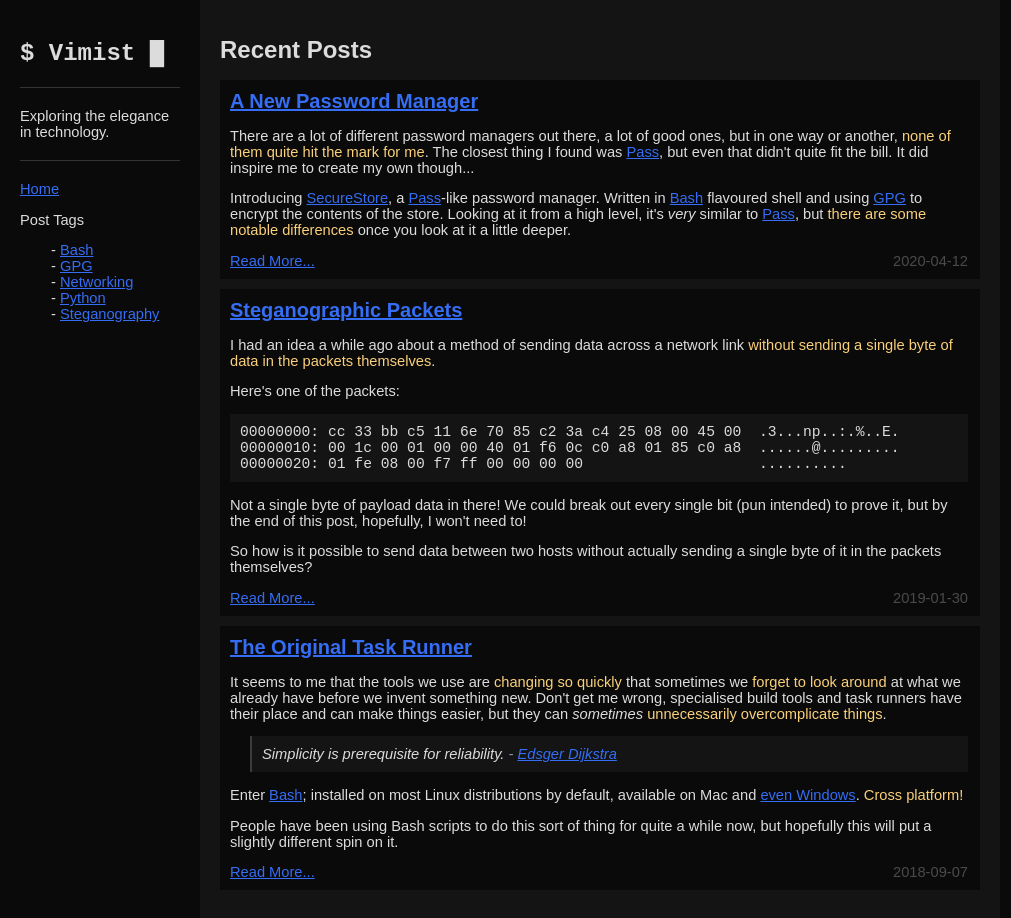
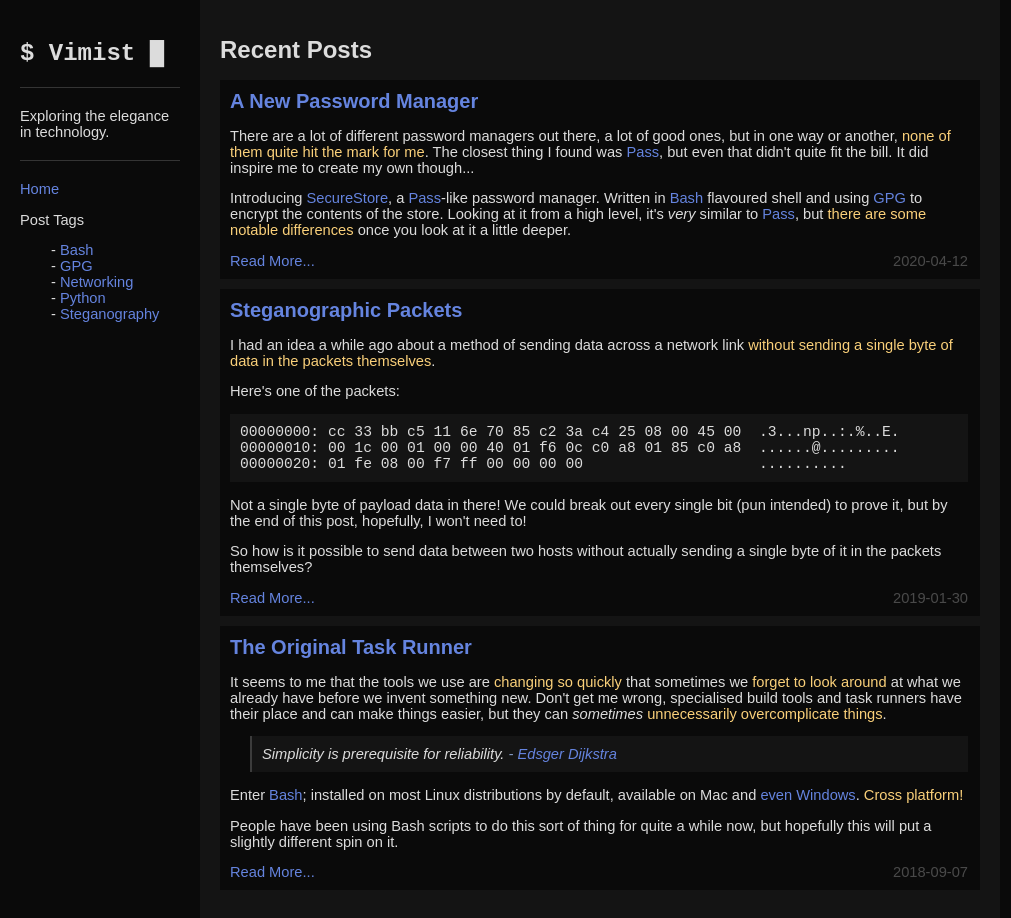
Before and after one commit to vimist/vimist.github.io, a Jekyll site: the page built from index.md, in a window 1280 px wide and 925 px high. Shown: the top 918 px of the window, without its empty margins (0-1011 px from the left). Built offline with Jekyll 4.4.1, drawn with Linux system fonts in a browser that asks for light colours.

Commit message:
Adjusted link colours

```diff
--- a/_sass/theme.scss
+++ b/_sass/theme.scss
@@ -3,7 +3,8 @@ $fg-col: darken(invert($bg-col), 10);
 $light-bg-col: lighten($bg-col, 4);
 $fade-col: rgba($fg-col, 0.2);
 
-$link-color: #356DF5;
+$link-color: #6584DF;
+$visited-color: #D9619F;
 
 $col1: #fad07a;
 $col2: #8197bf;
@@ -155,8 +156,14 @@ aside {
 a[href] {
 	color: $link-color;
 
+	text-decoration: none;
+
+	&:hover {
+		text-decoration: underline;
+	}
+
 	&:visited {
-		color: adjust-hue($link-color, 80)
+		color: $visited-color;
 	}
 }
 
```
